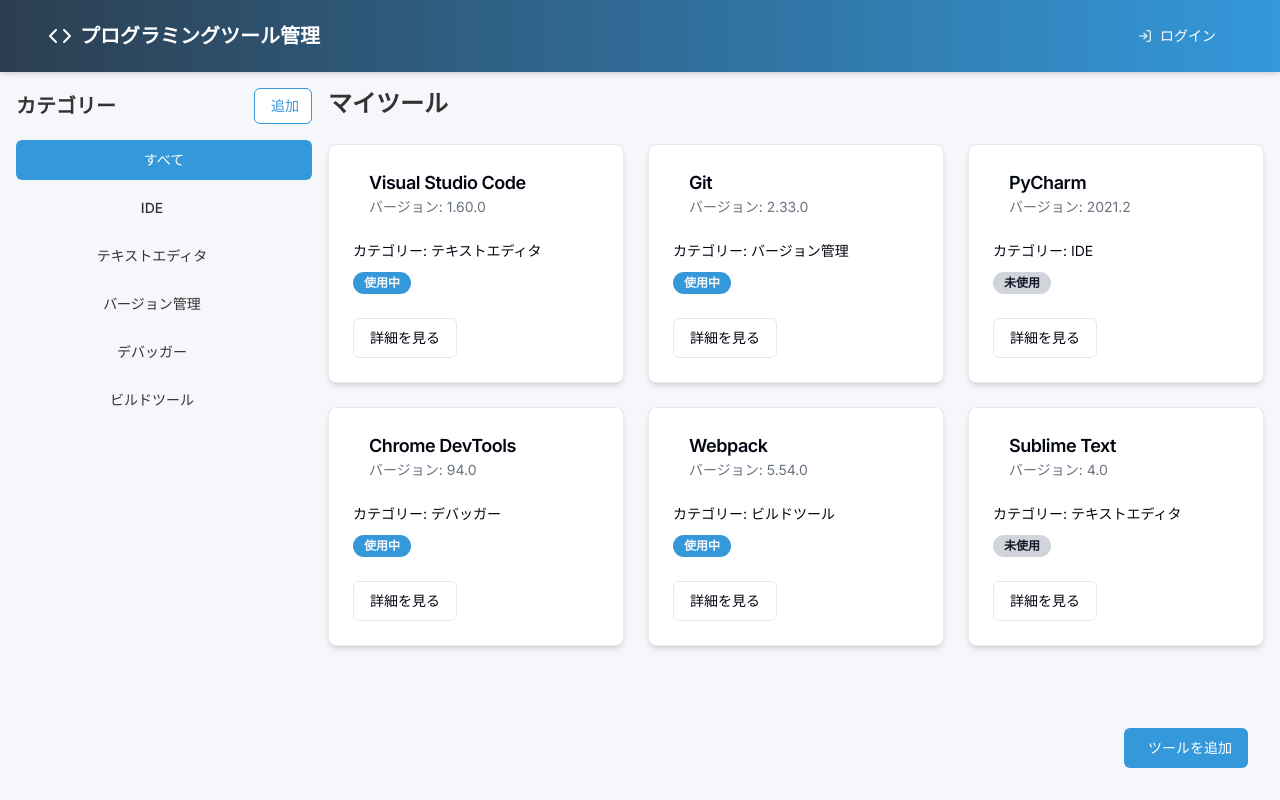
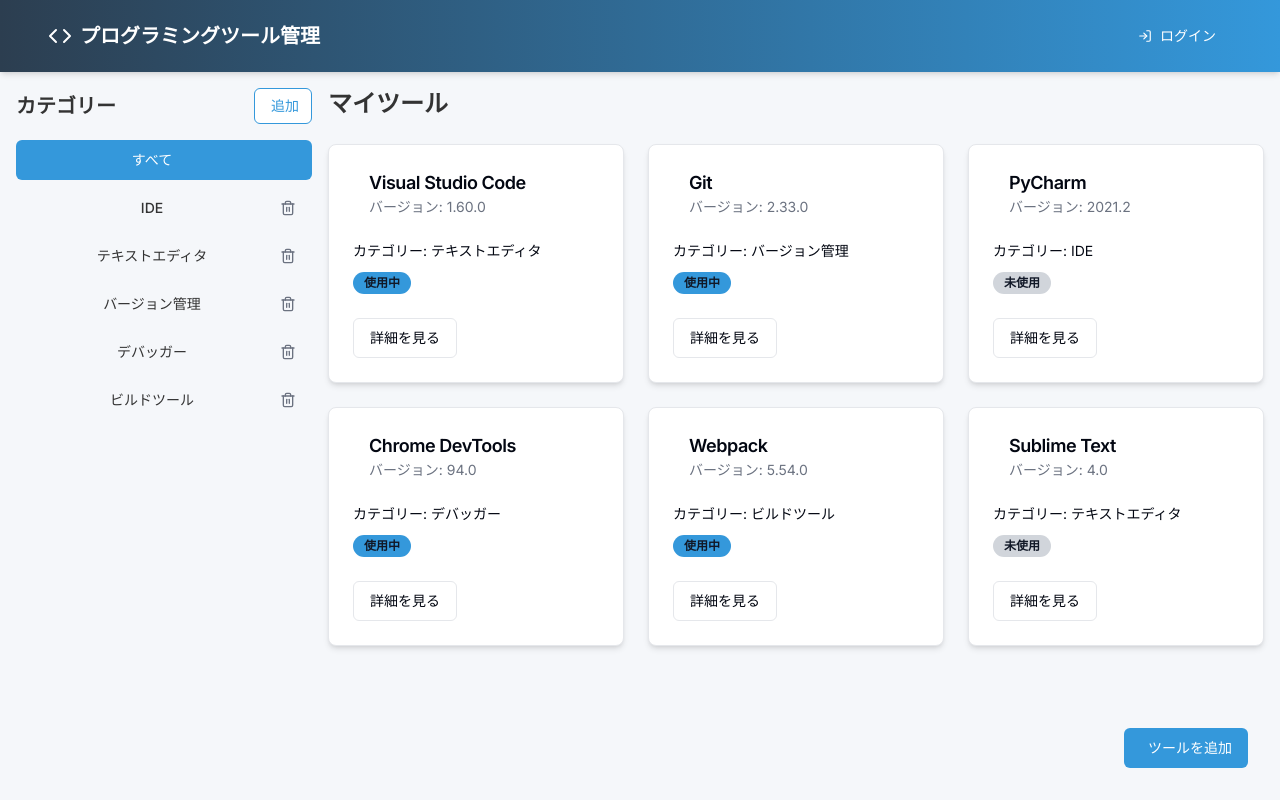
Before and after one commit to kanadomekei/tools-manager-app, a Next.js app in the folder frontend/: page / in a window 1280 px wide. Built offline with nearby package versions, Linux system fonts and the light colour scheme.

Commit message:
ゴミ箱の位置を微修正

```diff
--- a/frontend/src/app/page.tsx
+++ b/frontend/src/app/page.tsx
@@ -9,6 +9,7 @@
 import Header from '@/components/Header';
 import { Input } from "@/components/ui/input";
 import { Dialog, DialogContent, DialogHeader, DialogTitle, DialogFooter } from "@/components/ui/dialog";
+import { Trash2 } from 'lucide-react'; // Lucide Reactアイコンをインポート
 
 function MainComponent() {
   const [selectedCategory, setSelectedCategory] = useState("all");
@@ -74,6 +75,8 @@
     ? tools
     : tools.filter(tool => tool.category === categories.find(cat => cat.id === selectedCategory)?.name);
 
+  const [categoryToDelete, setCategoryToDelete] = useState<string | null>(null);
+
   const handleAddCategory = () => {
     if (newCategoryName.trim() !== "") {
       const newId = newCategoryName.toLowerCase().replace(/\s+/g, '-');
@@ -88,10 +91,17 @@
       alert('「すべて」カテゴリーは削除できません。');
       return;
     }
-    const updatedCategories = categories.filter(cat => cat.id !== categoryId);
+    setCategoryToDelete(categoryId);
+  };
+
+  const confirmDeleteCategory = () => {
+    if (categoryToDelete) {
+      const updatedCategories = categories.filter(cat => cat.id !== categoryToDelete);
       setCategories(updatedCategories);
-    if (selectedCategory === categoryId) {
+      if (selectedCategory === categoryToDelete) {
         setSelectedCategory('all');
+      }
+      setCategoryToDelete(null);
     }
   };
 
@@ -123,11 +133,11 @@
             </div>
             <ul>
               {categories.map((category) => (
-                <li key={category.id} className="mb-2 flex items-center justify-between">
+                <li key={category.id} className="mb-2 flex items-center">
                   <Button
                     variant="ghost"
                     className={cn(
-                      "w-full text-left",
+                      "flex-grow text-left pr-10 relative",
                       selectedCategory === category.id
                         ? "bg-[#3498DB] text-white"
                         : "hover:bg-[#3498DB] hover:bg-opacity-10"
@@ -135,17 +145,20 @@
                     onClick={() => setSelectedCategory(category.id)}
                   >
                     {category.name}
-                  </Button>
                     {category.id !== 'all' && (
                       <Button
                         variant="ghost"
                         size="sm"
-                      className="text-red-500 hover:bg-red-100 hover:text-red-700"
-                      onClick={() => handleDeleteCategory(category.id)}
+                        className="absolute right-1 top-1/2 transform -translate-y-1/2 text-gray-500 hover:bg-red-100 hover:text-red-700"
+                        onClick={(e) => {
+                          e.stopPropagation();
+                          handleDeleteCategory(category.id);
+                        }}
                       >
-                      <i className="fas fa-trash-alt"></i>
+                        <Trash2 className="h-4 w-4" />
                       </Button>
                     )}
+                  </Button>
                 </li>
               ))}
             </ul>
@@ -176,7 +189,7 @@
                 <CardContent>
                   <p className="text-sm mb-2">カテゴリー: {tool.category}</p>
                   <Badge
-                    variant={tool.status === "使用中" ? "default" : "secondary"}
+                    variant={tool.status === "���用中" ? "default" : "secondary"}
                     className={cn(
                       tool.status === "使用中" ? "bg-[#3498DB]" : "bg-gray-300"
                     )}
@@ -219,6 +232,23 @@
         </DialogContent>
       </Dialog>
 
+      <Dialog open={categoryToDelete !== null} onOpenChange={() => setCategoryToDelete(null)}>
+        <DialogContent>
+          <DialogHeader>
+            <DialogTitle>カテゴリーの削除</DialogTitle>
+          </DialogHeader>
+          <p>本当にこのカテゴリーを削除しますか？この操作は取り消せません。</p>
+          <DialogFooter>
+            <Button variant="outline" onClick={() => setCategoryToDelete(null)}>
+              キャンセル
+            </Button>
+            <Button variant="destructive" onClick={confirmDeleteCategory}>
+              削除
+            </Button>
+          </DialogFooter>
+        </DialogContent>
+      </Dialog>
+
       <div className="fixed bottom-8 right-8">
         <Link href="/add-tool" passHref>
           <Button
```
Lines whose indentation alone changed are shown as unchanged.
